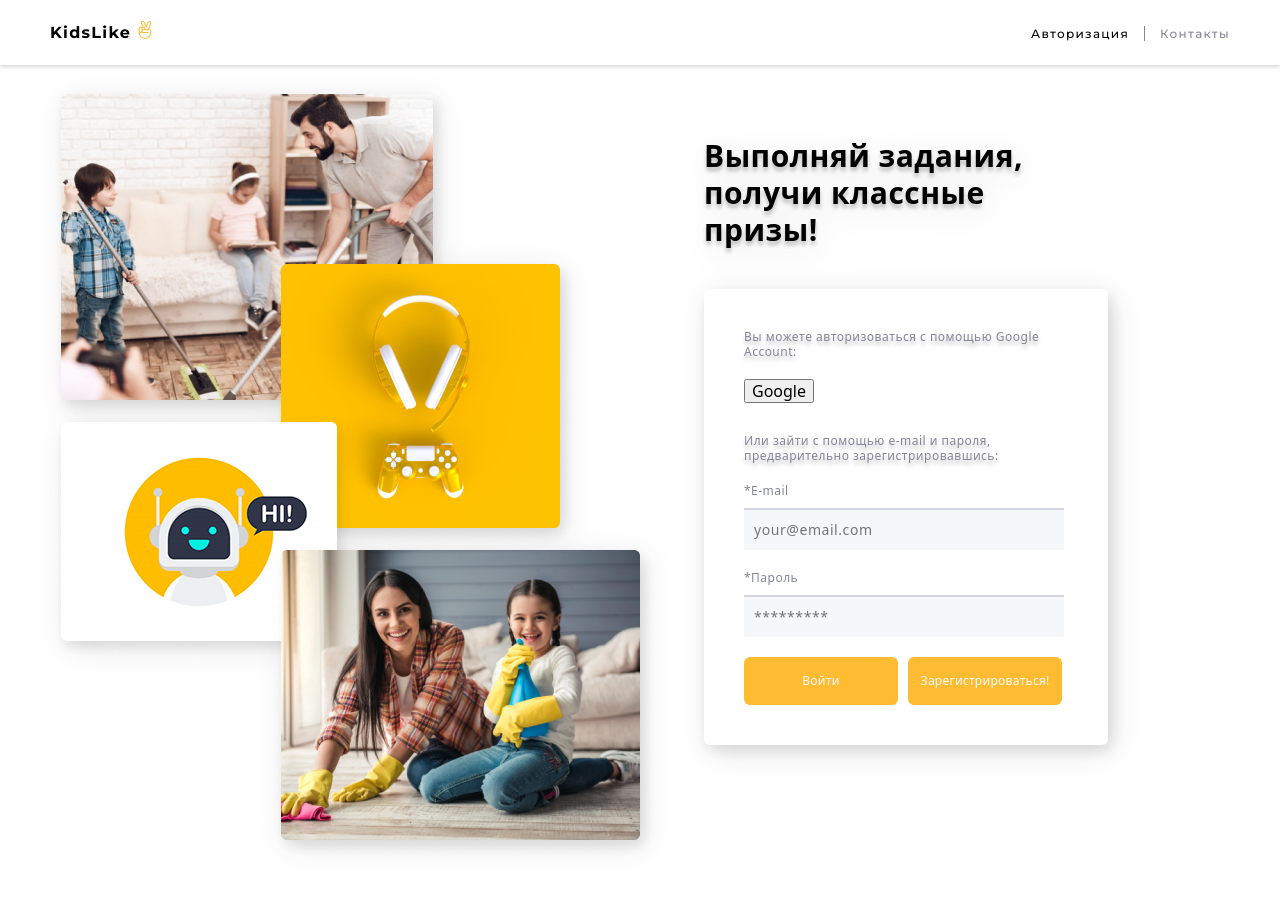
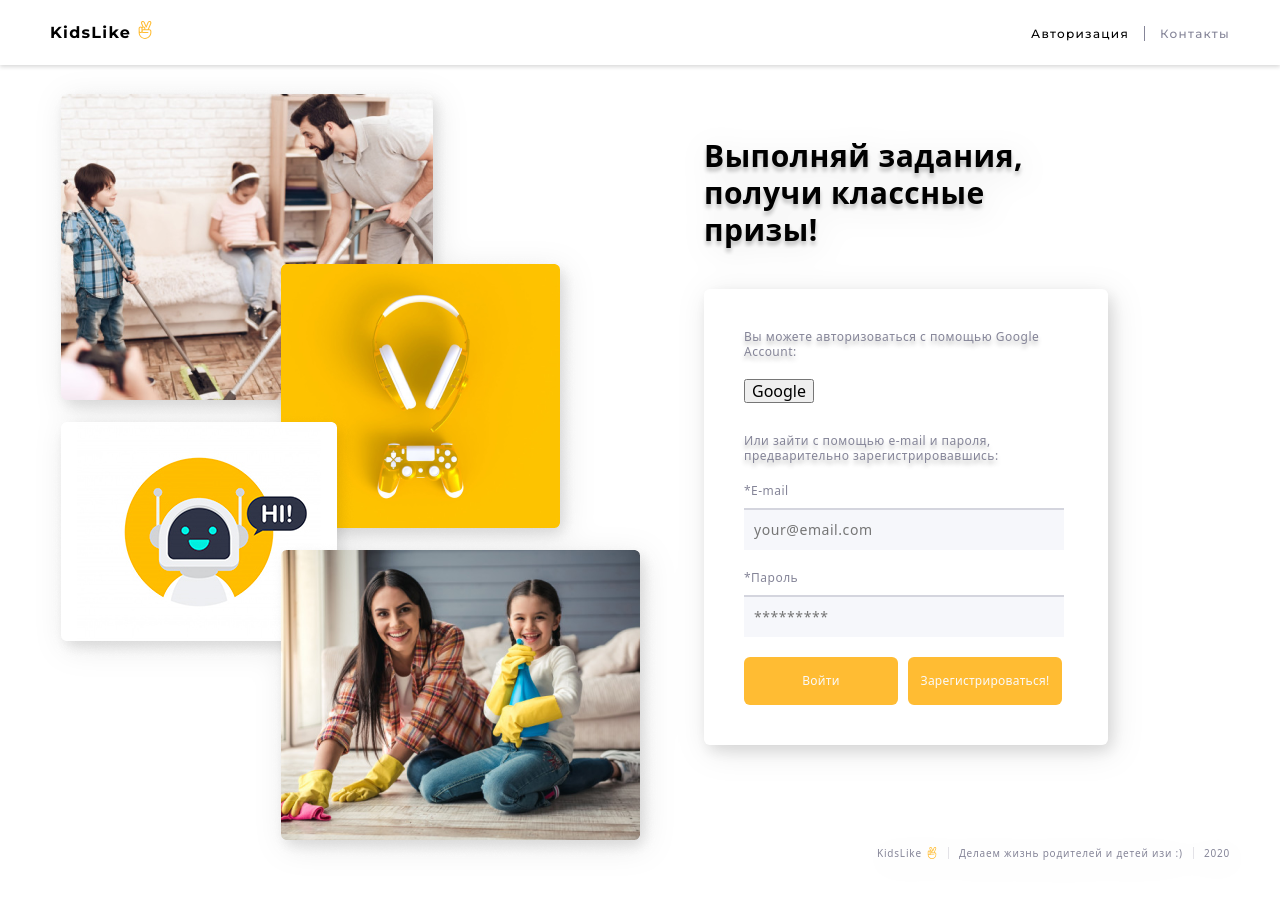
Before and after one commit to DenysPetrenk0/BC8-REACT_team-2, a React (Create React App) app: page /auth in a window 1280 px wide. Before the commit the page ends 875 px from the top, so only its background shows below. Built offline with nearby package versions, Linux system fonts and the light colour scheme.

Commit message:
added footer styles

```diff
--- a/src/components/authForm/AuthForm.module.css
+++ b/src/components/authForm/AuthForm.module.css
@@ -90,7 +90,7 @@
   .container {
     padding-left: 40px;
     padding-top: 72px;
-    padding-bottom: 306px;
+    padding-bottom: 0px;
     display: flex;
     justify-content: center;
     align-items: center;
@@ -126,8 +126,8 @@
     display: flex;
     justify-content: flex-end;
     align-items: flex-end;
-    padding-right: 130px;
-    padding-bottom: 130px;
+    padding-right: 80px;
+    padding-bottom: 52px;
   }
   .authTitle {
     font-weight: 600;
--- a/src/pages/auth/AuthPage.js
+++ b/src/pages/auth/AuthPage.js
@@ -3,11 +3,15 @@
 import React from 'react';
 import AuthForm from '../../components/authForm/AuthForm';
 import styles from './AuthPage.module.css';
+import Footer from '../../components/footer/Footer';
+import useWindowDimensions from '../planning/hooks/wirthHook';
 
 const AuthPage = () => {
+  const { width } = useWindowDimensions();
   return (
     <div className={styles.container}>
       <AuthForm />
+      {width > 579 && <Footer />}
     </div>
   );
 };
--- a/src/pages/auth/AuthPage.module.css
+++ b/src/pages/auth/AuthPage.module.css
@@ -18,6 +18,7 @@
 @media screen and (min-width: 580px) {
   .container {
     padding: 0;
+    padding-bottom: 263px;
     background-image: url(./images/bg_2_tablet@1x.jpg),
       url(./images/bg_3_tablet@1x.jpg), url(./images/bg_1_tablet@1x.jpg);
     background-repeat: no-repeat, no-repeat, no-repeat;
@@ -36,6 +37,8 @@
 
 @media screen and (min-width: 1180px) {
   .container {
+    padding-right: 50px;
+    padding-bottom: 0;
     background-image: url(./images/bg_4_desktop@1x.png),
       url(./images/bg_3_desktop@1x.png), url(./images/bg_2_desktop@1x.png),
       url(./images/bg_1_desktop@1x.png);
@@ -54,3 +57,7 @@
       url(./images/bg_2_desktop@2x.png), url(./images/bg_1_desktop@2x.png);
   }
 }
+
+.authFooter {
+  background-color: #000;
+}
```
